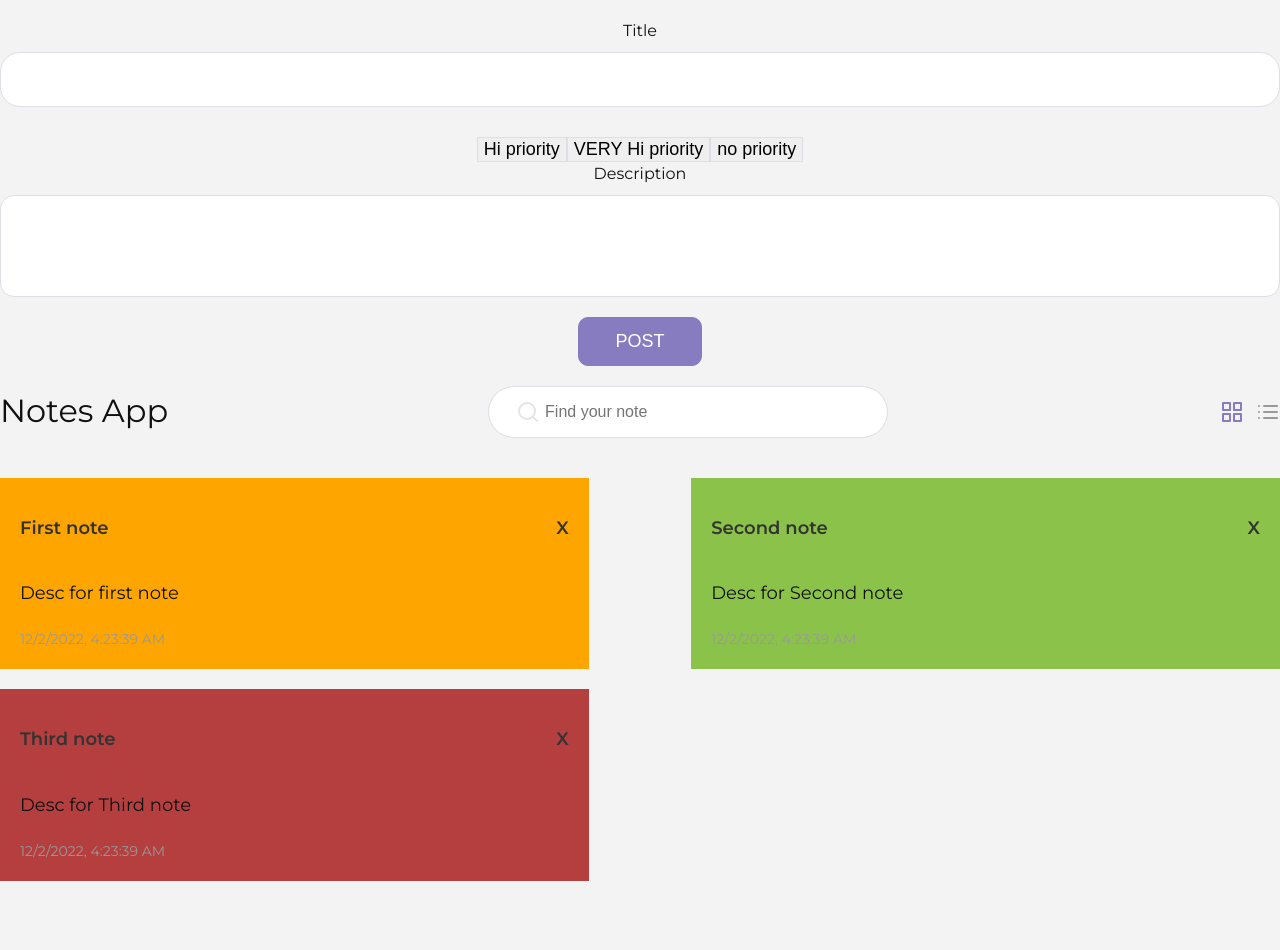
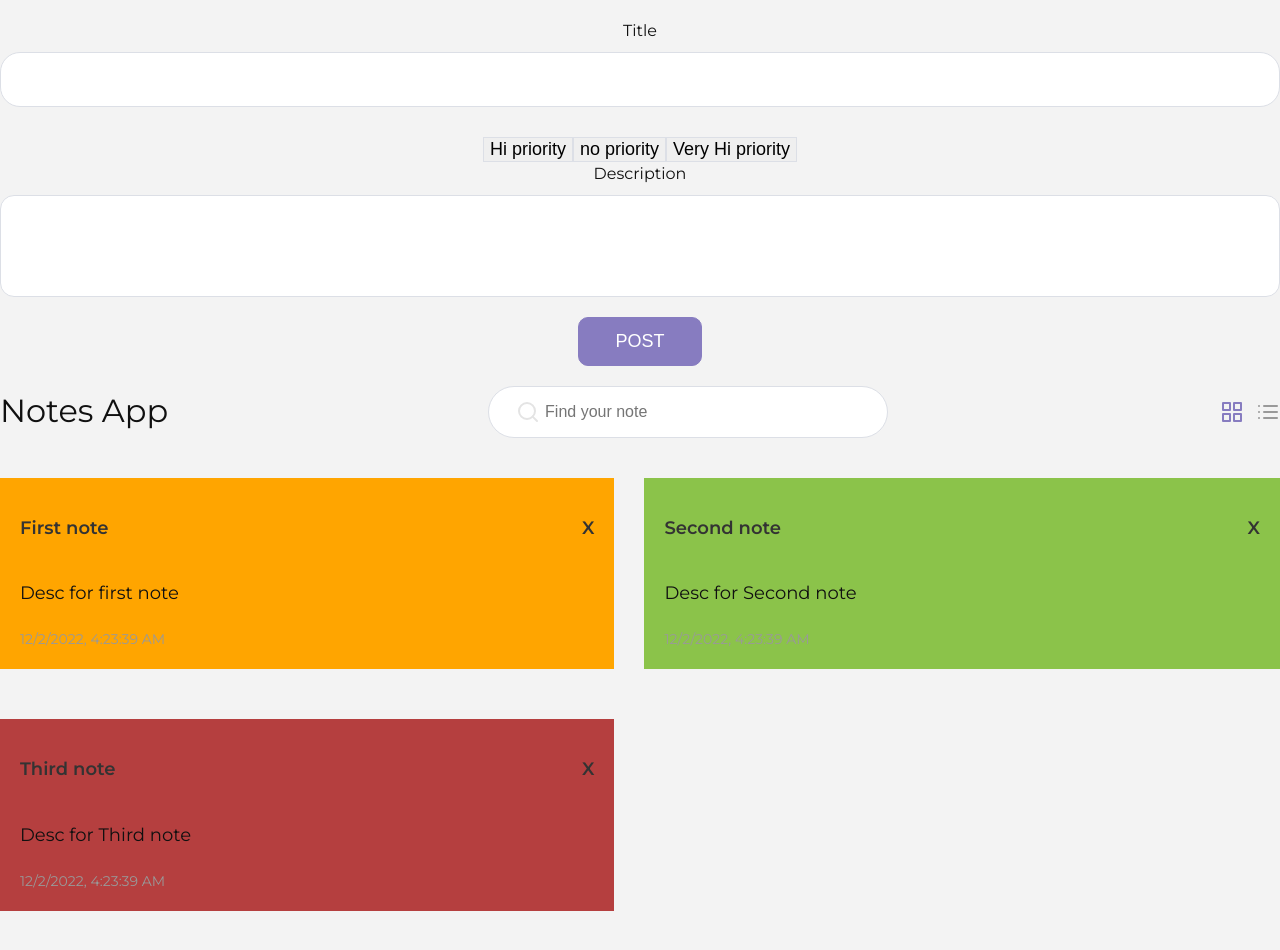
Before and after one commit to Siskinbird/vue-note, a Vue app: page / in a window 1280 px wide. Shown: the top 950 px of the page. Built offline with nearby package versions, Linux system fonts and the light colour scheme.

Commit message:
fix: Delete crunch for priority :)

```diff
--- a/src/App.vue
+++ b/src/App.vue
@@ -4,16 +4,21 @@
       <section>
         <div class="container">
           <div id="app">
+
                   <!--message-->
             <Message v-if="message" :message="message"/>
+
                   <!--new note-->
-            <NewNote :note="note"  @addNote="addNote" />
-<!--            <div :class="{high: hi}" @click="setHigh">important</div>-->
-<!--            <div :class="{low: low}" @click="setLow">Huimportant</div>-->
-
+            <NewNote :note="note"
+                     @addNote="addNote"
+                     @setVeryHigh="setVeryHigh"
+                     @setHigh="setHigh"
+                     @setLow="setLow"
+            />
                   <!--note title-->
             <div class="note-title" style="margin-top: 20px">
               <h1>{{ title }}</h1>
+
 
                  <!--search-->
               <Search :search="search"
@@ -23,18 +28,24 @@
               />
 
 
-
               <div class="icons">
-                <svg :class="{active: grid}" @click="grid = true" xmlns="http://www.w3.org/2000/svg" width="24" height="24" viewBox="0 0 24 24" fill="none"
-                     stroke="currentColor" stroke-width="2" stroke-linecap="round" stroke-linejoin="round" >
-                  <rect x="3" y="3" width="7" height="7"></rect><rect x="14" y="3" width="7" height="7"></rect>
-                  <rect x="14" y="14" width="7" height="7"></rect><rect x="3" y="14" width="7" height="7"></rect>
+                <svg :class="{active: grid}" @click="grid = true" xmlns="http://www.w3.org/2000/svg" width="24"
+                     height="24" viewBox="0 0 24 24" fill="none"
+                     stroke="currentColor" stroke-width="2" stroke-linecap="round" stroke-linejoin="round">
+                  <rect x="3" y="3" width="7" height="7"></rect>
+                  <rect x="14" y="3" width="7" height="7"></rect>
+                  <rect x="14" y="14" width="7" height="7"></rect>
+                  <rect x="3" y="14" width="7" height="7"></rect>
                 </svg>
-                <svg :class="{active: !grid}" @click="grid = false" xmlns="http://www.w3.org/2000/svg" width="24" height="24" viewBox="0 0 24 24" fill="none"
+                <svg :class="{active: !grid}" @click="grid = false" xmlns="http://www.w3.org/2000/svg" width="24"
+                     height="24" viewBox="0 0 24 24" fill="none"
                      stroke="currentColor" stroke-width="2" stroke-linecap="round" stroke-linejoin="round">
-                  <line x1="8" y1="6" x2="21" y2="6"></line><line x1="8" y1="12" x2="21" y2="12"></line>
-                  <line x1="8" y1="18" x2="21" y2="18"></line><line x1="3" y1="6" x2="3" y2="6"></line>
-                  <line x1="3" y1="12" x2="3" y2="12"></line><line x1="3" y1="18" x2="3" y2="18"></line>
+                  <line x1="8" y1="6" x2="21" y2="6"></line>
+                  <line x1="8" y1="12" x2="21" y2="12"></line>
+                  <line x1="8" y1="18" x2="21" y2="18"></line>
+                  <line x1="3" y1="6" x2="3" y2="6"></line>
+                  <line x1="3" y1="12" x2="3" y2="12"></line>
+                  <line x1="3" y1="18" x2="3" y2="18"></line>
                 </svg>
               </div>
             </div>
@@ -64,8 +75,6 @@ export default {
       title: 'Notes App',
       message: null,
       grid: true,
-      hi: false,
-      low: false,
       search: '',
       note: {
         title: '',
@@ -103,7 +112,7 @@ export default {
     }
   },
   computed: {
-    notesFilter () {
+    notesFilter() {
       let array = this.notes,
           search = this.search
       if (!search) {
@@ -120,33 +129,23 @@ export default {
     }
   },
   methods: {
-    toggleHi () {
-      this.note.hi = !this.notes.hi
-    },
-    // setVeryHigh() {this.note.priority.veryHigh = true},
     setHigh() {
       this.note.highPriority = true;
-      // if (this.low) {
-      //   this.low = false
-      //   this.hi = true
-      // }else{
-      // this.hi = !this.hi}
-
     },
     setLow() {
-      if (this.hi) {
-        this.hi = false
-        this.low = true
-      }else{
-        this.low = !this.low
-      }
-
+      this.note.lowPriority = true;
     },
-    reset(){
+    setVeryHigh() {
+      this.note.veryHighPriority = true;
+    },
+    reset() {
       this.note.title = '';
-      this.note.description = ''
+      this.note.description = '';
+      this.note.highPriority = false;
+      this.note.lowPriority = false;
+      this.note.veryHighPriority = false;
     },
-    addNote () {
+    addNote() {
       let {title, description, highPriority, lowPriority, veryHighPriority} = this.note;
 
       if (title === '' || description === '') {
@@ -165,7 +164,6 @@ export default {
         console.log(this.notes)
         this.reset();
         return this.message = false
-
       }
     },
     removeNote(i) {
--- a/src/components/NewNote.vue
+++ b/src/components/NewNote.vue
@@ -2,16 +2,11 @@
   <div class="new-note">
     <label for="">Title</label>
     <input v-model="note.title" type="text" value="">
-    <button v-bind="note.highPriority" @click="note.highPriority = true">Hi priority</button>
-    <button v-bind="note.veryHighPriority" @click="note.veryHighPriority = true"> VERY Hi priority</button>
-    <button v-bind="note.lowPriority" @click="note.lowPriority = true"> no priority</button>
-
-<!--      <button :class="high" @click="setHigh" >Important</button>-->
-<!--      <button :class="{low: note.low}" @click="setLow">Not important</button>-->
-
-
+    <button @click="setHigh">Hi priority</button>
+    <button @click="setLow"> no priority</button>
+    <button @click="setVeryHigh">Very Hi priority</button>
     <label for="">Description</label>
-    <textarea v-model="note.description" ></textarea>
+    <textarea v-model="note.description"></textarea>
     <button class="btn btnPrimary" @click="addNote">Post</button>
   </div>
 </template>
@@ -28,15 +23,15 @@ export default {
     addNote() {
       this.$emit('addNote', this.note)
     },
-    setVeryHigh() {
-      this.$emit('very', this.note)
-    },
     setHigh() {
       this.$emit('setHigh', this.note)
     },
     setLow() {
-      this.$emit('low', this.note)
+      this.$emit('setLow', this.note)
     },
+    setVeryHigh() {
+      this.$emit('setVeryHigh', this.note)
+    }
   }
 }
 </script>
@@ -54,14 +49,14 @@ export default {
     height: 20px;
   }
 
-    .high {
-      background-color: #b53f3f;
-    }
+  .high {
+    background-color: #b53f3f;
+  }
   .low {
     background-color: #8bc34a;
   }
 
-  .veryHi,  {
+  .veryHi {
     border-radius: 5px;
     cursor: pointer;
     padding: 5px;
--- a/src/components/Notes.vue
+++ b/src/components/Notes.vue
@@ -5,16 +5,17 @@
            :class="{full: !grid , high: note.highPriority, veryHigh: note.veryHighPriority, low: note.lowPriority}"
            v-for="(note, i) in notes"
            :key="i">
-<!--        <div class="priority" :class="{high: }">-->
-          <div class="note-title"> <p>{{ note.title }}</p>
-        <p style="cursor: pointer;" @click="removeNote(i)">X</p>
+        <div class="note-title"><p>{{ note.title }}</p>
+          <p style="cursor: pointer;" @click="removeNote(i)">X</p>
 
+        </div>
+        <div class="note-description">
+          <p>{{ note.description }}</p>
+        </div>
+        <div class="note-date"><span>{{ note.date }}</span>
+        </div>
       </div>
-      <div class="note-description"><p>{{ note.description }}</p></div>
-      <div class="note-date"><span>{{ note.date }}</span></div>
-<!--    </div>-->
-  </div>
-  </div>
+    </div>
   </div>
 </template>
 
@@ -41,15 +42,17 @@ export default {
 
 <style lang="scss">
 .notes {
-  display: flex;
-  align-items: center;
-  justify-content: space-between;
-  flex-wrap: wrap;
+  display: grid;
+  grid-template-columns: auto auto;
+  //display: flex;
+  //align-items: center;
+  //justify-content: space-between;
+  //flex-wrap: wrap;
   padding: 40px 0;
-
+  gap: 30px;
 }
 .note {
-  width: 46%;
+  //width: 46%;
   padding: 18px 20px;
   margin-bottom: 20px;
   background-color: #ffffff;
```
